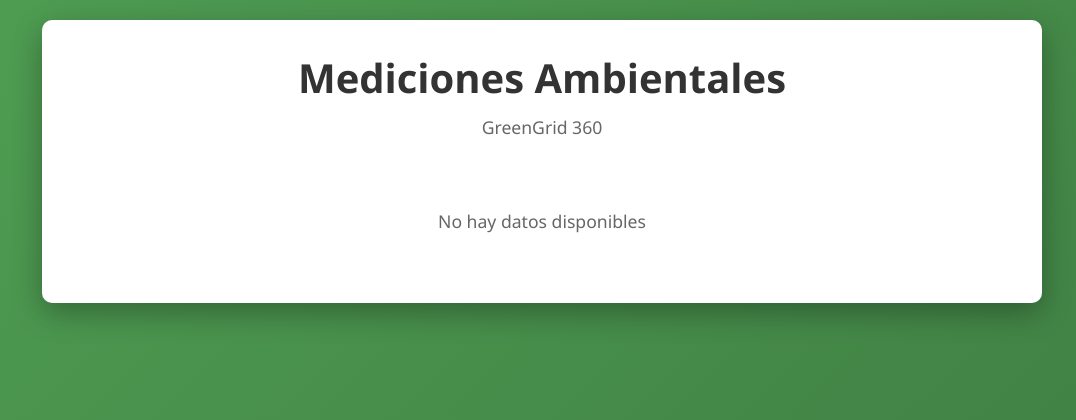
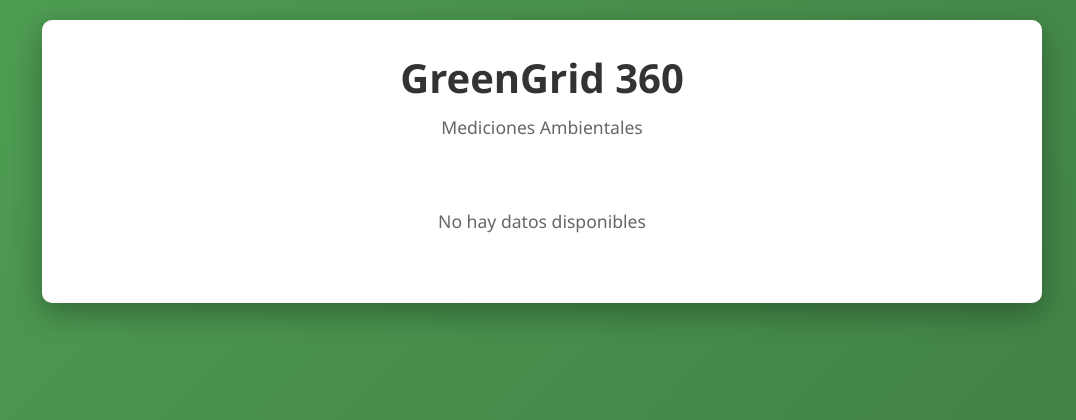
Before and after one commit to luiseurban/greengrid360, a PHP site: page / in a window 1280 px wide. Shown: the top 420 px of the page, without its empty margins (98-1174 px from the left). Run offline with PHP 8.4, Linux system fonts and the light colour scheme; data that the repository does not hold is empty.

Commit message:
Update mediciones.php

```diff
--- a/app/view/mediciones.php
+++ b/app/view/mediciones.php
@@ -8,8 +8,8 @@
 </head>
 <body>
     <div class="container">
-        <h1>Mediciones Ambientales</h1>
-        <p class="subtitle">GreenGrid 360</p>
+        <h1>GreenGrid 360</h1>
+        <p class="subtitle">Mediciones Ambientales</p>
 
         <?php if (!empty($mediciones)): ?>
             <table class="data-table" border="1">
```
